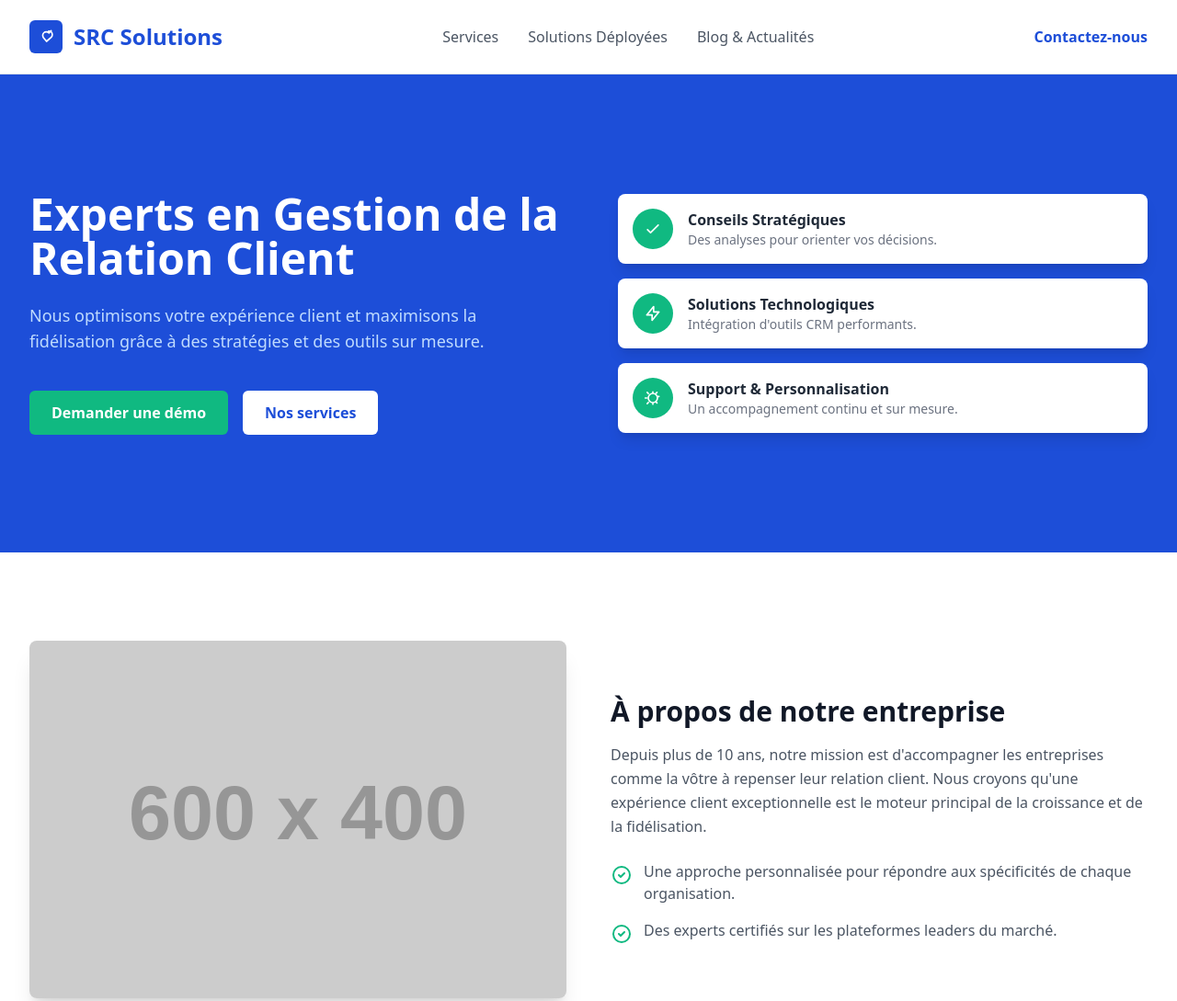
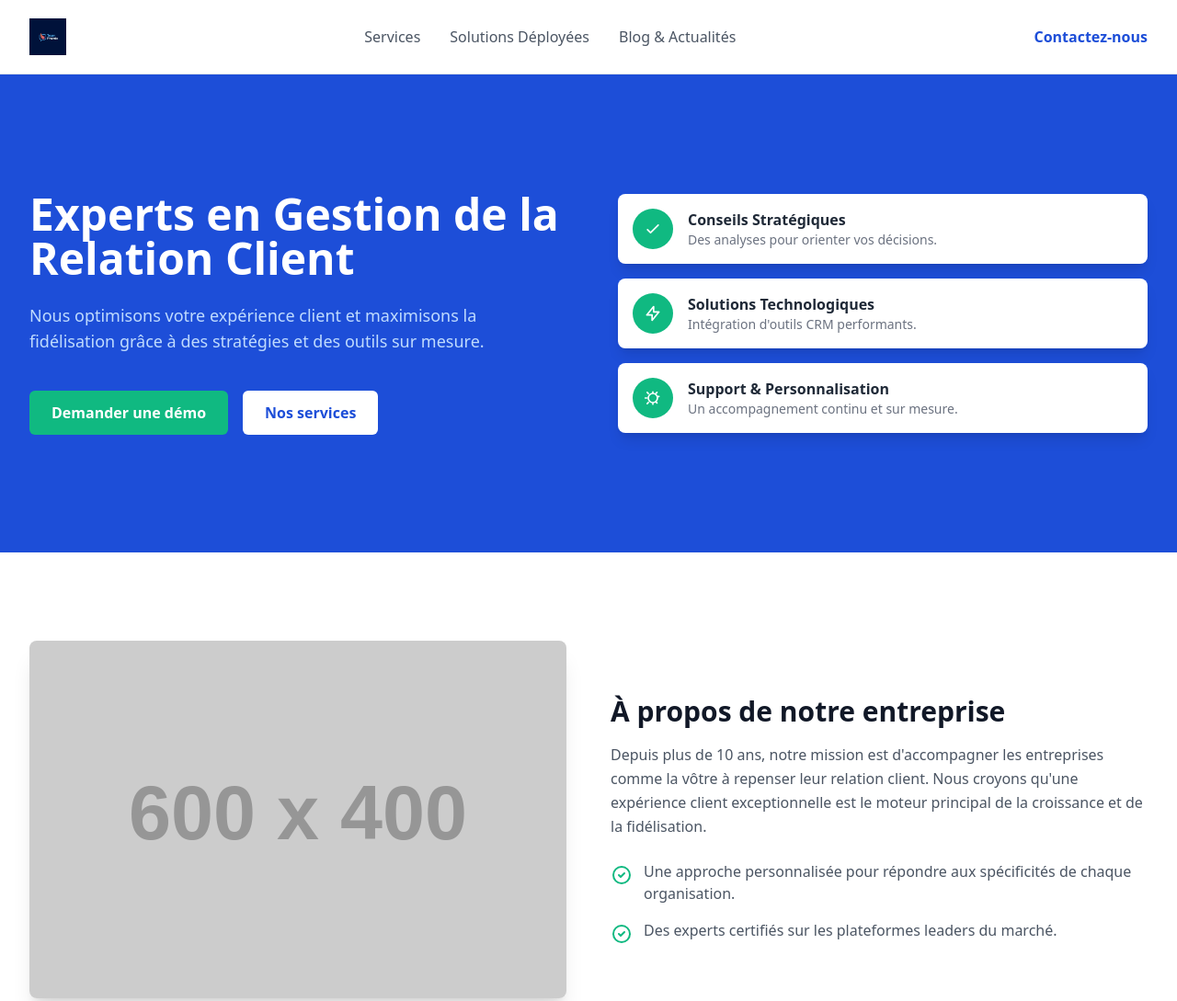
Before and after one commit to vital453/wezizasite, a plain HTML site: page index.html in a window 1280 px wide. Shown: the top 1089 px of the page at 92% size. Drawn offline with nearby package versions, Linux system fonts and the light colour scheme; placeholder pictures from the web are drawn by us.

Commit message:
Replace placeholder SVG logo with image in header
Replaced the generic SVG icon in the navigation bar with the dedicated `logo.jpeg` image. This provides the correct visual branding for SRC Solutions.

```diff
--- a/index.html
+++ b/index.html
@@ -35,12 +35,7 @@
                 <!-- Logo -->
                 <div class="flex-shrink-0">
                     <a href="#" class="flex items-center gap-3">
-                         <div class="bg-primary p-2 rounded-md">
-                            <svg class="w-5 h-5 text-white" viewBox="0 0 24 24" fill="none" xmlns="http://www.w3.org/2000/svg">
-                                <path d="M15.5 4.5C18.1274 4.5 20.25 6.6226 20.25 9.25C20.25 10.6622 19.673 11.9442 18.75 12.875L12.75 18L9.25 13.875C8.32704 12.9442 7.75 11.6622 7.75 10.25C7.75 7.6226 9.87258 5.5 12.5 5.5C13.8122 5.5 14.9982 6.07704 15.9375 7L18.75 4" stroke="currentColor" stroke-width="2" stroke-linecap="round" stroke-linejoin="round"/>
-                            </svg>
-                        </div>
-                        <span class="text-2xl font-bold text-primary">SRC Solutions</span>
+                        <img src="logo.jpeg" alt="SRC Solutions Logo" class="h-10">
                     </a>
                 </div>
 
```
Also changed, not shown: WhatsApp Image 2025-07-23 at 08.26.46 (1).jpeg (added), logo.jpeg (added).
